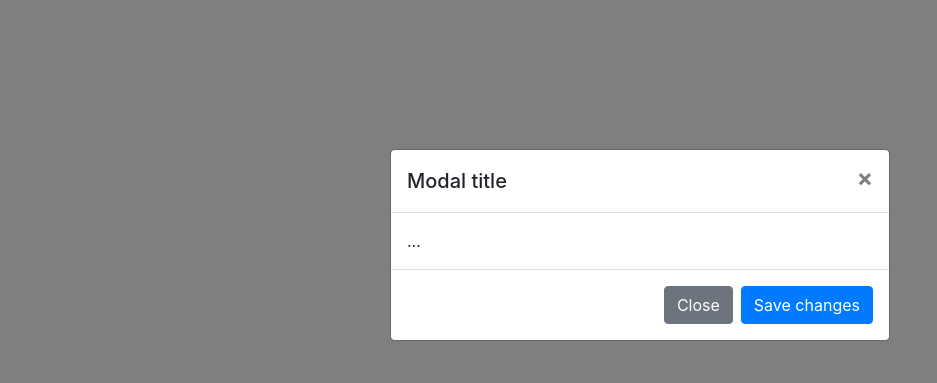
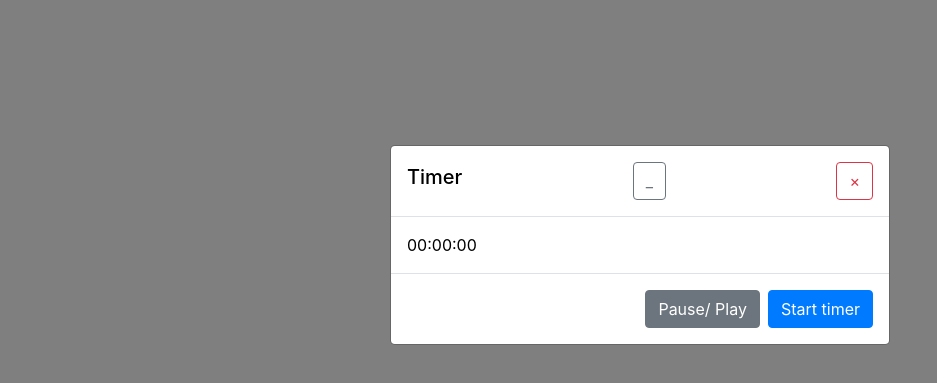
Before and after one commit to mirtanvirislam/Clock-app, a plain HTML site: page index.html in a window 1280 px wide. Both pictures are taken after a click on the button "Timer". Shown: the part 155-538 px from the top of the page, without its empty margins (0-937 px from the left). Drawn offline with nearby package versions, Linux system fonts and the light colour scheme.

Commit message:
Timer modal

```diff
--- a/index.html
+++ b/index.html
@@ -6,6 +6,13 @@
 			type="text/css"
 			href="./resources/bootstrap/css/bootstrap.css"
 		/>
+
+		<style>
+			body {
+				background-color: white;
+				color: black;
+			}
+		</style>
 
 		<script
 			src="https://code.jquery.com/jquery-3.3.1.min.js"
@@ -100,11 +107,17 @@
 								class="modal-title"
 								id="exampleModalCenterTitle"
 							>
-								Modal title
+								Timer
 							</h5>
 							<button
 								type="button"
-								class="close"
+								class="btn btn-outline-secondary minimize_timer"
+							>
+								_
+							</button>
+							<button
+								type="button"
+								class="btn btn-outline-danger"
 								data-dismiss="modal"
 								aria-label="Close"
 							>
@@ -112,7 +125,7 @@
 							</button>
 						</div>
 						<div class="modal-body">
-							...
+							<div id="timer">00:00:00</div>
 						</div>
 						<div class="modal-footer">
 							<button
@@ -120,10 +133,10 @@
 								class="btn btn-secondary"
 								data-dismiss="modal"
 							>
-								Close
+								Pause/ Play
 							</button>
 							<button type="button" class="btn btn-primary">
-								Save changes
+								Start timer
 							</button>
 						</div>
 					</div>
```
